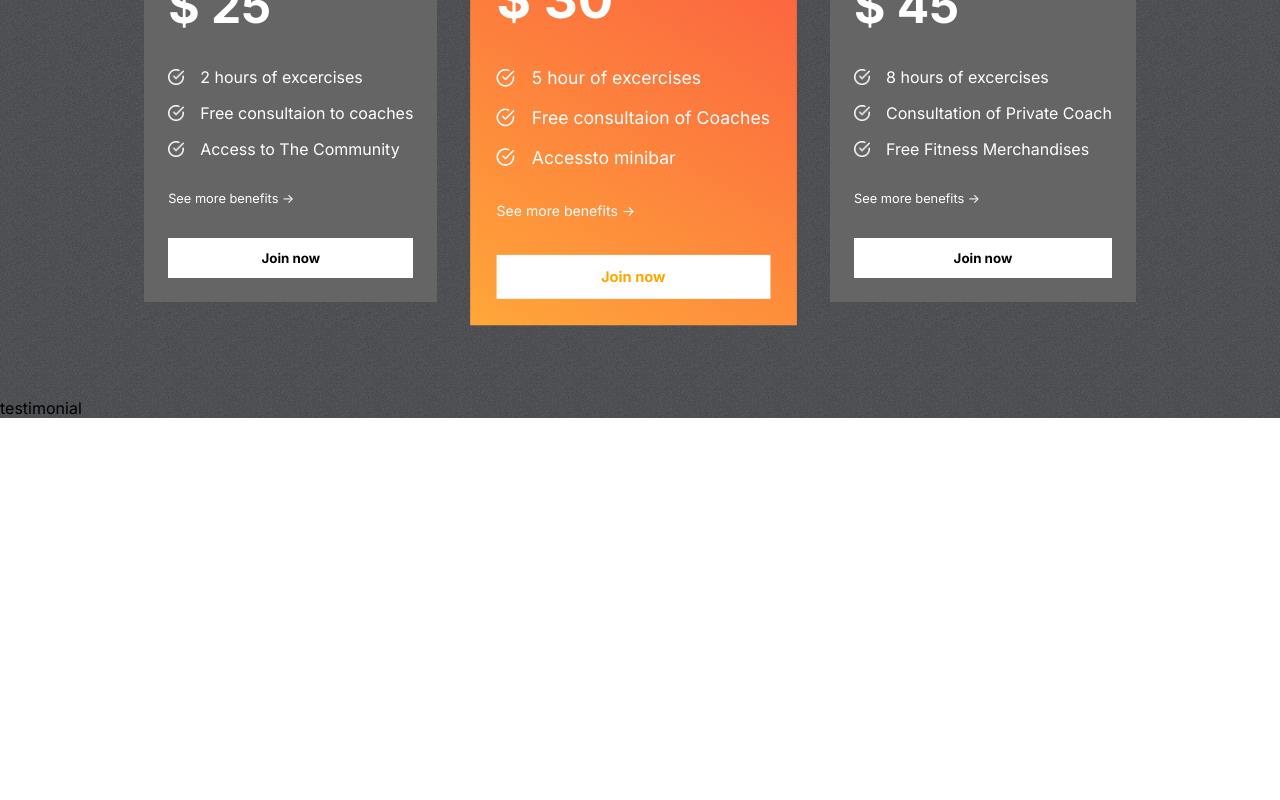
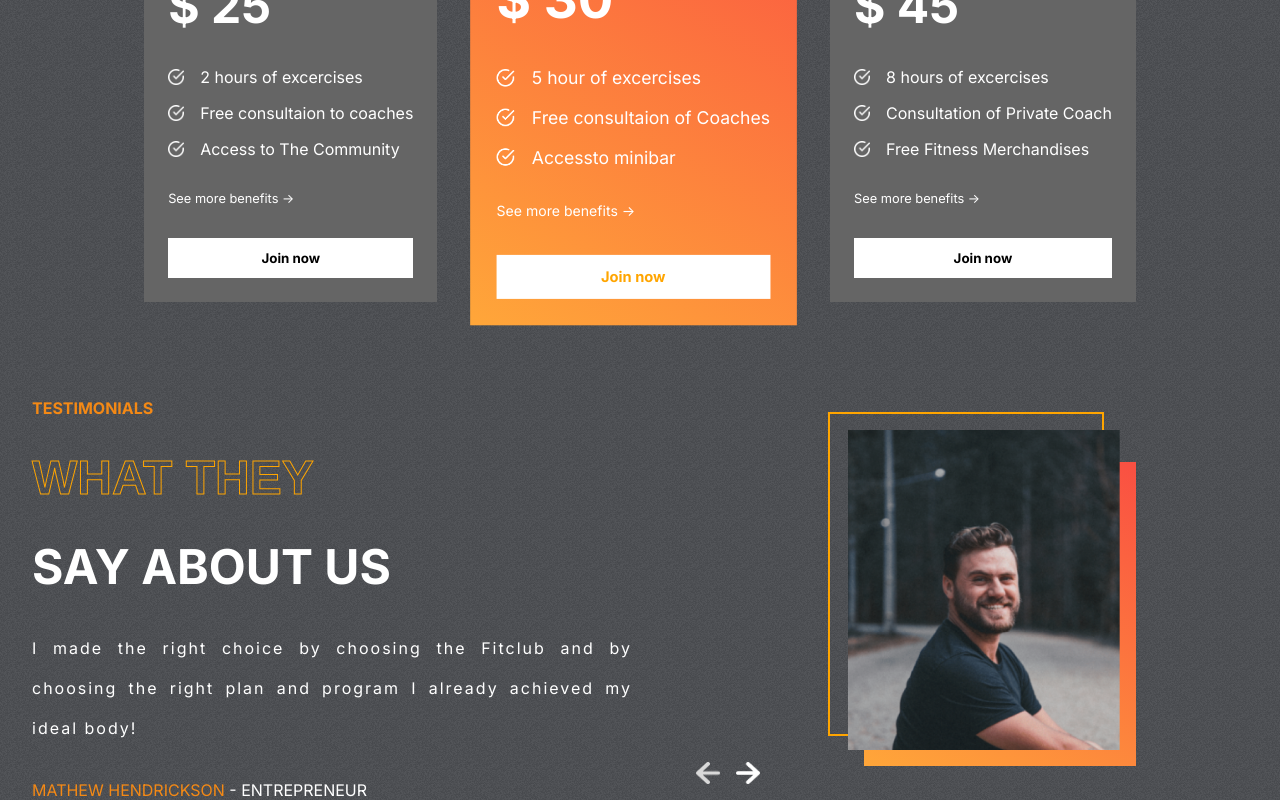
Before and after one commit to Moballigh5225/Gymwebsite, a React (Create React App) app: page / in a window 1280 px wide. Shown: the part 2122-2922 px from the top of the page. Before the commit the page ends 2540 px from the top, so only its background shows below. Built offline with nearby package versions, Linux system fonts and the light colour scheme.

Commit message:
testimonials added

```diff
--- a/src/components/Testimonial/Testimonial.jsx
+++ b/src/components/Testimonial/Testimonial.jsx
@@ -1,8 +1,59 @@
-import React from "react";
+import React, { useState } from "react";
 import "./testimonial.css";
+import { testimonialsData } from "../../data/testimonialsData";
 
-const testimonial = () => {
-  return <div>testimonial</div>;
+// images import
+
+import leftArrow from "../../assets/leftArrow.png";
+import rightArrow from "../../assets/rightArrow.png";
+
+const Testimonial = () => {
+  const [selected, setSelected] = useState(0);
+  const tLength = testimonialsData.length;
+  console.log(tLength);
+
+  return (
+    <div className="Testitmonials">
+      <div className="left-t">
+        <span>Testimonials</span>
+        <span className="stroke-text">what they</span>
+        <span>say about us</span>
+        <span>{testimonialsData[selected].review}</span>
+        <span>
+          <span style={{ color: "var(--orange)" }}>
+            {testimonialsData[selected].name}
+          </span>{" "}
+          - {""}
+          {testimonialsData[selected].status}
+        </span>
+      </div>
+      <div className="right-t">
+        <div></div>
+        <div></div>
+        <img src={testimonialsData[selected].image} alt="" />
+        <div className="arrows">
+          <img
+            onClick={() => {
+              selected === 0
+                ? setSelected(tLength - 1)
+                : setSelected((prev) => prev - 1);
+            }}
+            src={leftArrow}
+            alt=""
+          />
+          <img
+            onClick={() => {
+              selected === tLength - 1
+                ? setSelected(0)
+                : setSelected((prev) => prev + 1);
+            }}
+            src={rightArrow}
+            alt=""
+          />
+        </div>
+      </div>
+    </div>
+  );
 };
 
-export default testimonial;
+export default Testimonial;
--- a/src/components/Testimonial/testimonial.css
+++ b/src/components/Testimonial/testimonial.css
@@ -0,0 +1,69 @@
+.Testitmonials {
+  display: flex;
+  gap: 1rem;
+  padding: 0 2rem;
+}
+
+.left-t {
+  display: flex;
+  flex: 1 1;
+  gap: 2rem;
+  flex-direction: column;
+  text-transform: uppercase;
+  color: white;
+}
+.left-t > :nth-child(1) {
+  color: var(--orange);
+  font-weight: bold;
+}
+.left-t > :nth-child(2),
+.left-t > :nth-child(3) {
+  font-weight: bold;
+  font-size: 3rem;
+}
+.left-t > :nth-child(4) {
+  text-transform: none;
+  text-align: justify;
+  letter-spacing: 2px;
+  line-height: 40px;
+}
+.right-t {
+  flex: 1;
+  position: relative;
+}
+.right-t > img {
+  position: absolute;
+  width: 17rem;
+  height: 20rem;
+  object-fit: cover;
+  right: 8rem;
+  top: 2rem;
+}
+.right-t > :nth-child(1) {
+  position: absolute;
+  width: 17rem;
+  height: 20rem;
+  border: 2px solid orange;
+  background-color: transparent;
+  right: 9rem;
+  top: 0.9rem;
+}
+.right-t > :nth-child(2) {
+  position: absolute;
+  width: 17rem;
+  height: 19rem;
+  right: 7rem;
+  top: 4rem;
+  background: var(--planCard);
+}
+.arrows {
+  display: flex;
+  gap: 1rem;
+  position: absolute;
+  bottom: 1rem;
+  left: 3rem;
+}
+.arrows > img {
+  width: 1.5rem;
+  cursor: pointer;
+}
```
